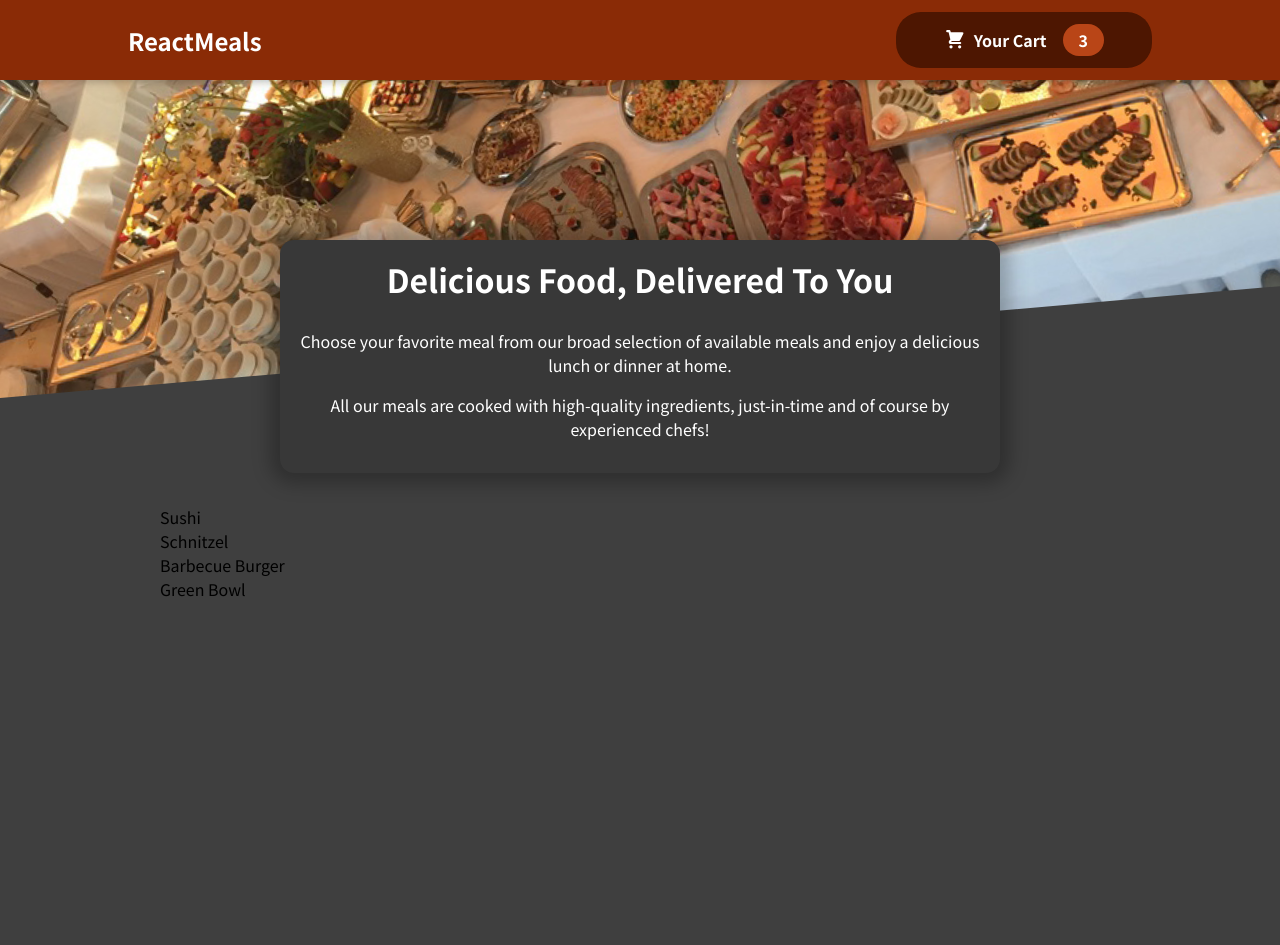
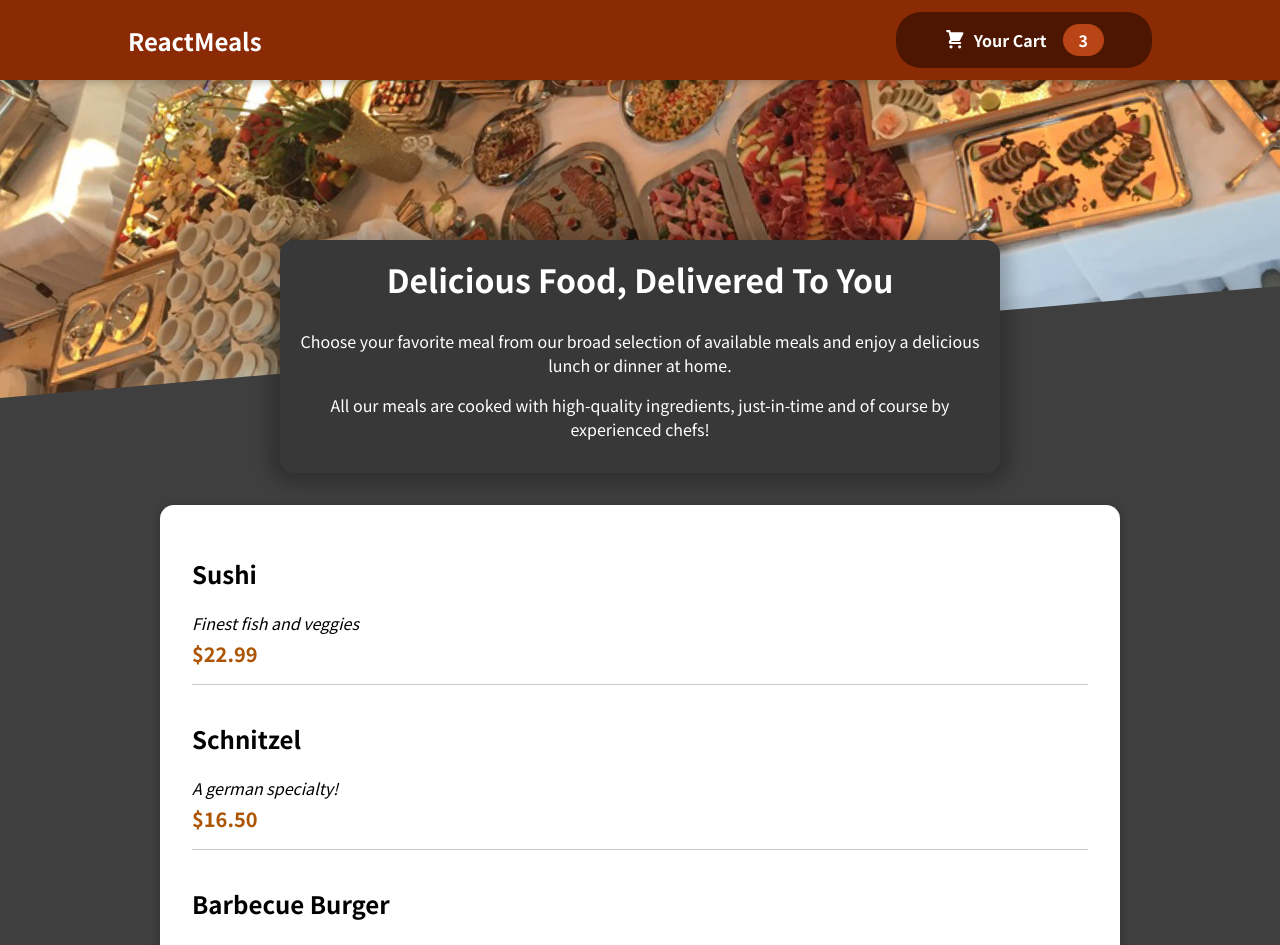
Before and after one commit to mayankvaidya436/resturant-web, a React (Create React App) app: page / in a window 1280 px wide. Shown: the top 945 px of the page. Before the commit the page ends 800 px from the top, so only its background shows below. Built offline with nearby package versions, Linux system fonts and the light colour scheme.

Commit message:
itemVisible

```diff
--- a/src/Components/Meals/AvaliableMeal.js
+++ b/src/Components/Meals/AvaliableMeal.js
@@ -1,4 +1,6 @@
  import classes from './AvailableMeal.module.css'
+ import MealsItem from './MealsItem/MealsItem';
+ import Card from '../UI/Card';
  const DUMMY_MEALS = [
     {
       id: 'm1',
@@ -27,12 +29,13 @@
   ];
 
 const AvaliableMeal=()=>{
-    const mealsList=DUMMY_MEALS.map(meal=> <li>{meal.name}</li>)
+    const mealsList=DUMMY_MEALS.map(meal=> <MealsItem key={meal.id} description={meal.description} name={meal.name} price={meal.price}/>)
   return <section className={classes.meals}>
+    <Card>
     <ul>
        {mealsList}
     </ul>
-
+     </Card>
   </section>
 }
 export default AvaliableMeal;
--- /dev/null
+++ b/src/Components/Meals/MealsItem/MealsItem.js
@@ -0,0 +1,16 @@
+import React  from "react";
+import classes from './MealsItem.module.css'
+const MealsItem=(props)=>{
+    const price=` $${props.price.toFixed(2)}`
+  return (
+    <li className={classes.meal}>
+        <div>
+            <h2>{props.name}</h2>
+            <div className={classes.description}>{props.description}</div>
+            <div className={classes.price}>{price}</div>
+        </div>
+        <div></div>
+    </li>
+  )
+}
+export default MealsItem;
--- /dev/null
+++ b/src/Components/Meals/MealsItem/MealsItem.module.css
@@ -0,0 +1,22 @@
+.meal {
+    display: flex;
+    justify-content: space-between;
+    margin: 1rem;
+    padding-bottom: 1rem;
+    border-bottom: 1px solid #ccc;
+  }
+
+  .meal h3 {
+    margin: 0 0 0.25rem 0;
+  }
+
+  .description {
+    font-style: italic;
+  }
+
+  .price {
+    margin-top: 0.25rem;
+    font-weight: bold;
+    color: #ad5502;
+    font-size: 1.25rem;
+  }
--- /dev/null
+++ b/src/Components/UI/Card.js
@@ -0,0 +1,6 @@
+import React  from "react";
+import classes from './Card.module.css'
+const Card=(props)=>{
+    return <div className={classes.card}>{props.children} </div>
+}
+export default Card;
--- /dev/null
+++ b/src/Components/UI/Card.module.css
@@ -0,0 +1,6 @@
+.card {
+    padding: 1rem;
+    box-shadow: 0 2px 8px rgba(0, 0, 0, 0.25);
+    border-radius: 14px;
+    background-color: white;
+  }
```
